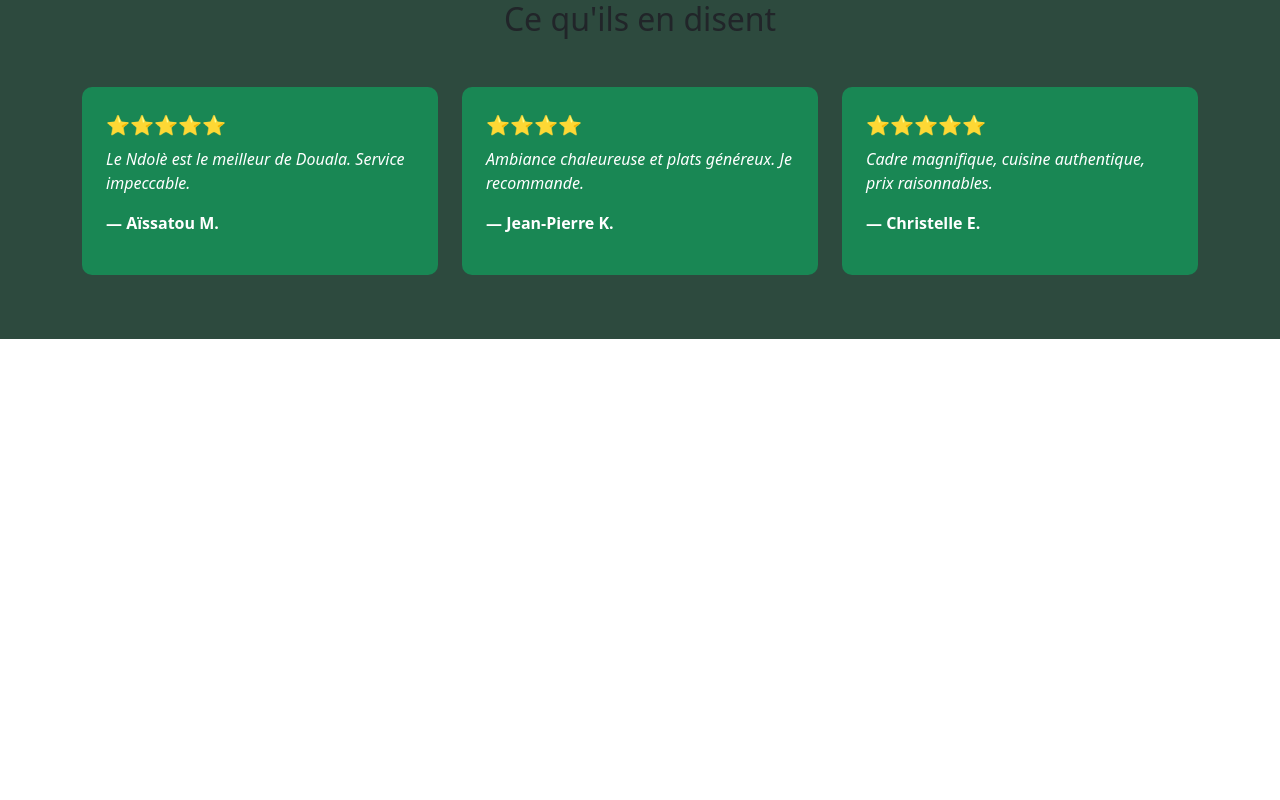
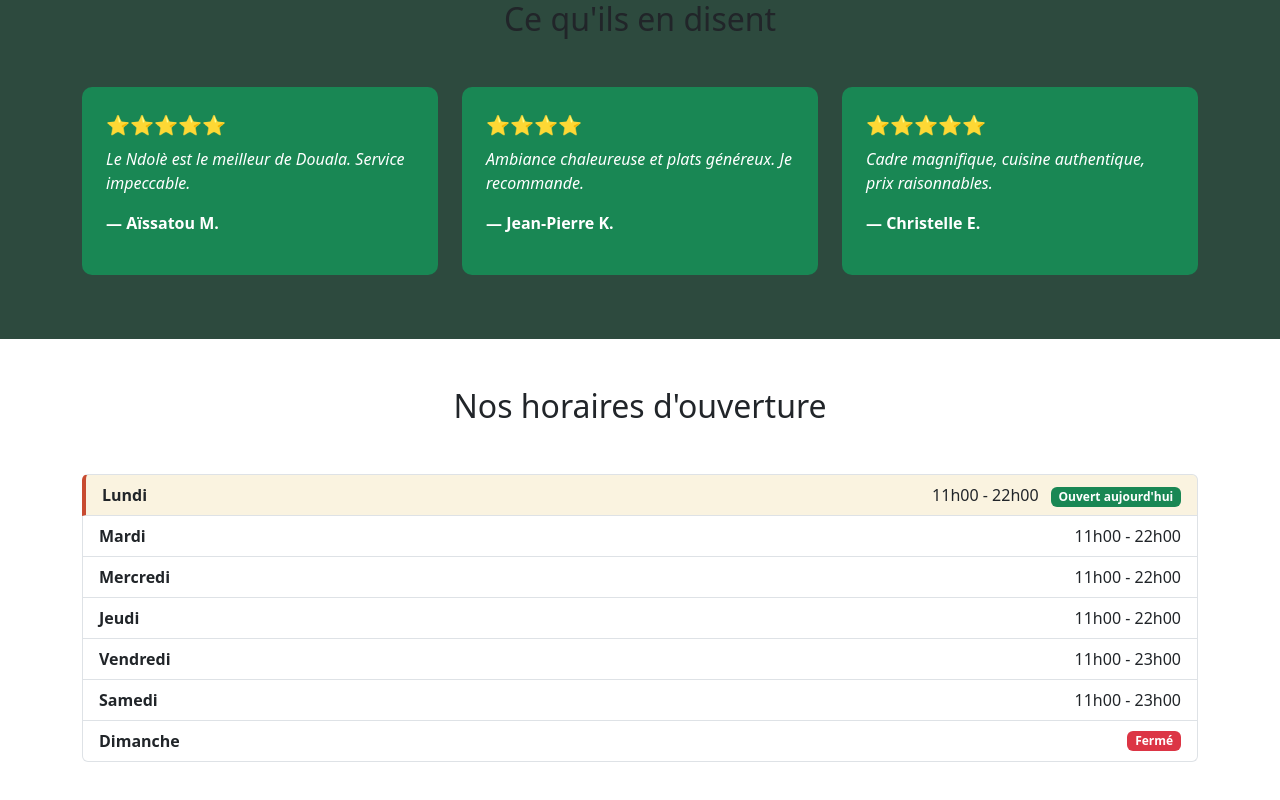
Before and after one commit to ChristelaMba/le-calao-dore, an Angular app: page / in a window 1280 px wide. Shown: the part 1504-2304 px from the top of the page. Before the commit the page ends 1843 px from the top, so only its background shows below. Built offline with nearby package versions, Linux system fonts and the light colour scheme.

Commit message:
feat(horaires): section horaires avec statut jour actuel

```diff
--- a/src/app/app.html
+++ b/src/app/app.html
@@ -2,3 +2,4 @@
 <app-hero></app-hero>
 <app-menu></app-menu>
 <app-temoignages></app-temoignages>
+<app-horaires></app-horaires>
--- a/src/app/app.ts
+++ b/src/app/app.ts
@@ -3,11 +3,12 @@ import { RouterOutlet } from '@angular/router';
 import { Header } from './components/header/header';
 import { Hero } from './components/hero/hero';
 import { Menu } from './components/menu/menu';
-import { Temoignages } from './components/temoignages/temoignages';
+import { Temoignages } from './components/temoignages/temoignages'
+import { Horaires } from './components/horaires/horaires';
 
 @Component({
   selector: 'app-root',
-  imports: [RouterOutlet, Header, Hero, Menu, Temoignages],
+  imports: [RouterOutlet, Header, Hero, Menu, Temoignages, Horaires],
   templateUrl: './app.html',
   styleUrl: './app.css'
 })
--- /dev/null
+++ b/src/app/components/horaires/horaires.css
@@ -0,0 +1,8 @@
+.current-day {
+    background-color: #FAF3E0;
+    border-left: 4px solid #C84B31;
+}
+
+.horaires-section {
+    background-color: white;
+}
--- /dev/null
+++ b/src/app/components/horaires/horaires.html
@@ -0,0 +1,23 @@
+<section class="horaires-section py-5">
+  <div class="container">
+    <h2 class="text-center mb-5">Nos horaires d'ouverture</h2>
+    <ul class="list-group">
+      @for (h of horaires; track h.jour) {
+        <li class="list-group-item d-flex justify-content-between align-items-center"
+            [class.current-day]="h.jour === jourActuel">
+          <span class="fw-bold">{{ h.jour }}</span>
+          @if (h.ferme) {
+            <span class="badge bg-danger">Fermé</span>
+          } @else {
+            <span>
+              {{ h.ouverture }} - {{ h.fermeture }}
+              @if (h.jour === jourActuel) {
+                <span class="badge bg-success ms-2">Ouvert aujourd'hui</span>
+              }
+            </span>
+          }
+        </li>
+      }
+    </ul>
+  </div>
+</section>
--- /dev/null
+++ b/src/app/components/horaires/horaires.ts
@@ -0,0 +1,32 @@
+import { Component } from '@angular/core';
+
+interface Horaire {
+  jour: string;
+  ouverture: string;
+  fermeture: string;
+  ferme: boolean;
+}
+
+@Component({
+  selector: 'app-horaires',
+  imports: [],
+  templateUrl: './horaires.html',
+  styleUrl: './horaires.css'
+})
+export class Horaires {
+  horaires: Horaire[] = [
+    { jour: 'Lundi', ouverture: '11h00', fermeture: '22h00', ferme: false },
+    { jour: 'Mardi', ouverture: '11h00', fermeture: '22h00', ferme: false },
+    { jour: 'Mercredi', ouverture: '11h00', fermeture: '22h00', ferme: false },
+    { jour: 'Jeudi', ouverture: '11h00', fermeture: '22h00', ferme: false },
+    { jour: 'Vendredi', ouverture: '11h00', fermeture: '23h00', ferme: false },
+    { jour: 'Samedi', ouverture: '11h00', fermeture: '23h00', ferme: false },
+    { jour: 'Dimanche', ouverture: '', fermeture: '', ferme: true }
+  ];
+
+  joursFR = ['Dimanche', 'Lundi', 'Mardi', 'Mercredi', 'Jeudi', 'Vendredi', 'Samedi'];
+
+  get jourActuel(): string {
+    return this.joursFR[new Date().getDay()];
+  }
+}
```
Also changed, not shown: 1 other file (tests, documents, lock files or other folders).
